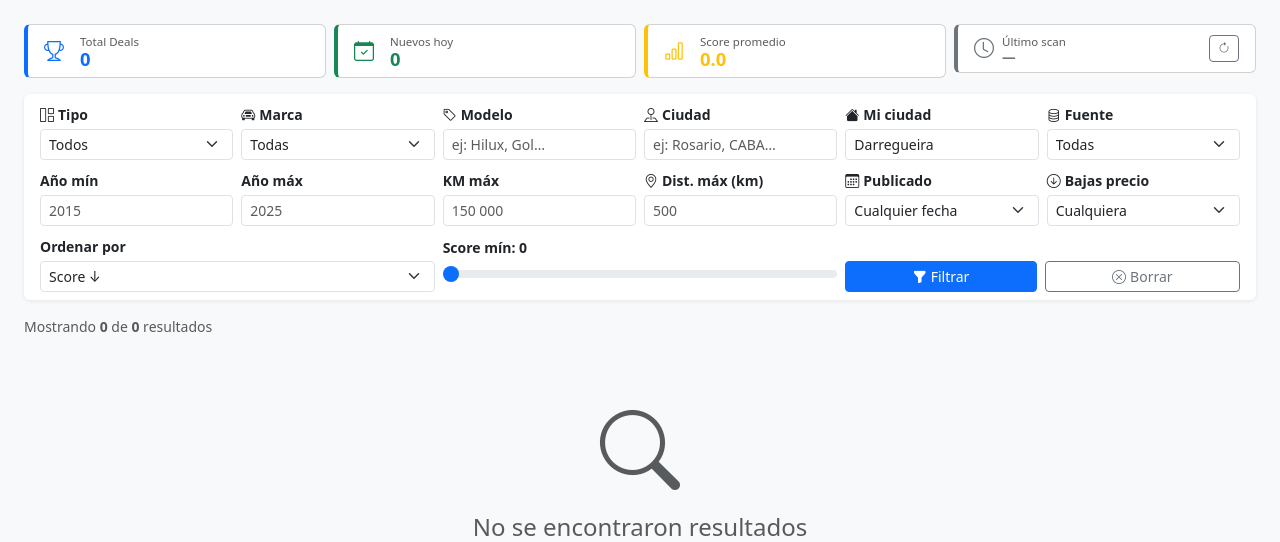
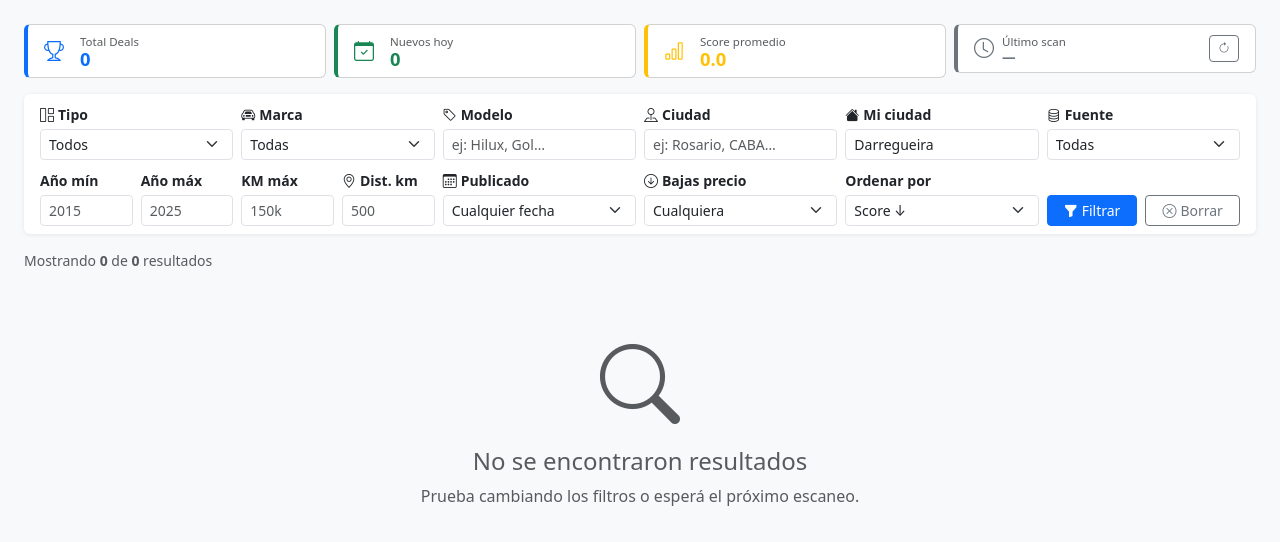
Before and after one commit to kde2687/car-deal-bot, a Flask app: page / in a window 1280 px wide. Shown: the part 57-599 px from the top of the page. Run offline with Flask 3, Linux system fonts and the light colour scheme; data that the repository does not hold is empty.

Commit message:
feat: seller blocklist + compact 2-row filters

```diff
--- a/dashboard/app.py
+++ b/dashboard/app.py
@@ -5,7 +5,7 @@ from flask import Flask, jsonify, render_template, request
 from sqlalchemy import func
 
 import config
-from database import SessionLocal, Listing
+from database import SessionLocal, Listing, BlockedSeller
 from geo import haversine_km, city_to_coords, ORIGIN_LAT, ORIGIN_LON, ORIGIN_NAME, CITY_COORDS
 
 
@@ -325,7 +325,11 @@ def create_app() -> Flask:
 
     @app.route("/mark_agency/<path:listing_id>", methods=["POST"])
     def mark_agency(listing_id):
-        """Manually flag a listing as an agency — removes from deals permanently."""
+        """
+        Manually flag a listing as an agency — removes from deals permanently.
+        Also adds the seller name to the BlockedSeller table so future listings
+        from the same seller are auto-flagged at scan time.
+        """
         session = SessionLocal()
         try:
             listing = session.query(Listing).filter_by(id=listing_id).first()
@@ -333,6 +337,28 @@ def create_app() -> Flask:
                 listing.is_agency = True
                 listing.is_deal = False
                 listing.deal_reason = "Marcado manualmente como agencia"
+
+                # Persist seller name to blocklist so future listings are caught automatically
+                raw_seller = ""
+                if isinstance(listing.raw_data, dict):
+                    raw_seller = (listing.raw_data.get("seller_name") or "").strip()
+                if raw_seller:
+                    normalised = " ".join(raw_seller.lower().split())
+                    # Ignore generic labels that are already caught by keyword detection
+                    _generic = {"concesionaria", "concesionario", "agencia", "dealer", "tienda oficial"}
+                    if normalised and normalised not in _generic:
+                        existing_block = session.query(BlockedSeller).filter_by(
+                            seller_name=normalised
+                        ).first()
+                        if not existing_block:
+                            session.add(BlockedSeller(
+                                seller_name=normalised,
+                                notes=f"flagged from listing {listing_id}",
+                            ))
+                            logger.info(
+                                f"Seller blocklisted: '{normalised}' (from {listing_id})"
+                            )
+
                 session.commit()
             return ("", 204)
         finally:
--- a/dashboard/templates/index.html
+++ b/dashboard/templates/index.html
@@ -246,27 +246,27 @@
             </select>
           </div>
 
-          <!-- ── ROW 2: Año mín | Año máx | KM máx | Dist. | Publicado | Bajas ── -->
-          <div class="col-3 col-md-2">
+          <!-- ── ROW 2: Año mín | Año máx | KM máx | Dist | Publicado | Bajas | Ordenar | Botones ── -->
+          <div class="col-3 col-md-1">
             <label class="form-label small fw-semibold mb-1">Año mín</label>
             <input type="number" name="min_year" class="form-control form-control-sm"
                    placeholder="2015" value="{{ filters.min_year }}" min="1990" max="2030" />
           </div>
 
-          <div class="col-3 col-md-2">
+          <div class="col-3 col-md-1">
             <label class="form-label small fw-semibold mb-1">Año máx</label>
             <input type="number" name="max_year" class="form-control form-control-sm"
                    placeholder="2025" value="{{ filters.max_year }}" min="1990" max="2030" />
           </div>
 
-          <div class="col-6 col-md-2">
+          <div class="col-6 col-md-1">
             <label class="form-label small fw-semibold mb-1">KM máx</label>
             <input type="number" name="max_km" class="form-control form-control-sm"
-                   placeholder="150 000" value="{{ filters.max_km }}" min="0" step="10000" />
+                   placeholder="150k" value="{{ filters.max_km }}" min="0" step="10000" />
           </div>
 
-          <div class="col-6 col-md-2">
-            <label class="form-label small fw-semibold mb-1"><i class="bi bi-geo-alt me-1"></i>Dist. máx (km)</label>
+          <div class="col-6 col-md-1">
+            <label class="form-label small fw-semibold mb-1"><i class="bi bi-geo-alt me-1"></i>Dist. km</label>
             <input type="number" name="max_distance" class="form-control form-control-sm"
                    placeholder="500" value="{{ filters.max_distance }}" min="0" step="50" />
           </div>
@@ -292,8 +292,7 @@
             </select>
           </div>
 
-          <!-- ── ROW 3: Ordenar | Score | Botones ── -->
-          <div class="col-12 col-md-4">
+          <div class="col-6 col-md-2">
             <label class="form-label small fw-semibold mb-1">Ordenar por</label>
             <select name="sort" class="form-select form-select-sm" onchange="this.form.submit()">
               <option value="score_desc"    {% if filters.sort == 'score_desc' %}selected{% endif %}>Score ↓</option>
@@ -304,16 +303,7 @@
             </select>
           </div>
 
-          <div class="col-12 col-md-4">
-            <label class="form-label small fw-semibold mb-1">
-              Score mín: <span id="scoreVal">{{ filters.min_score if filters.min_score != '' else '0' }}</span>
-            </label>
-            <input type="range" name="min_score" class="form-range"
-                   min="0" max="100" value="{{ filters.min_score if filters.min_score != '' else '0' }}"
-                   oninput="document.getElementById('scoreVal').textContent = this.value" />
-          </div>
-
-          <div class="col-12 col-md-4 d-flex align-items-end gap-2">
+          <div class="col-6 col-md-2 d-flex align-items-end gap-2">
             <button type="submit" class="btn btn-primary btn-sm flex-grow-1">
               <i class="bi bi-funnel-fill me-1"></i>Filtrar
             </button>
```
Also changed, not shown: database.py (+13 -0 lines), scorer.py (+32 -3 lines), scrapers/mercadolibre.py (+14 -2 lines).
